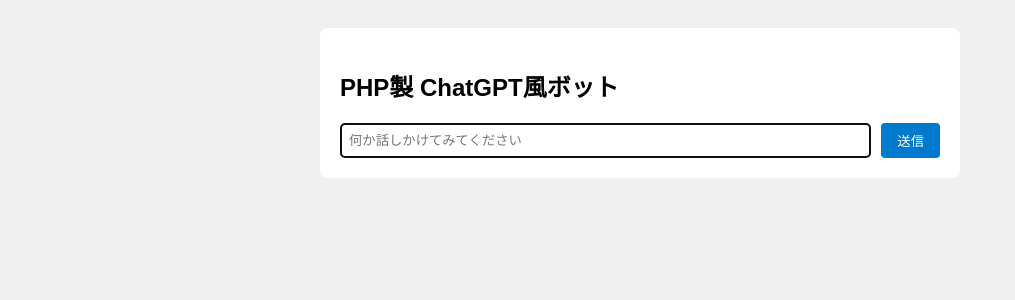
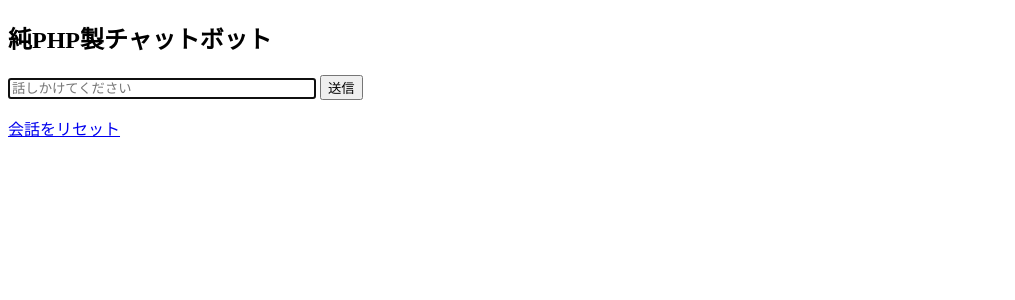
Before and after one commit to tamai-hideyuki/chat-php-gpt, a PHP site: page / in a window 1280 px wide. Shown: the top 300 px of the page, without its empty margins (0-1015 px from the left). Run offline with PHP 8.4, Linux system fonts and the light colour scheme.

Commit message:
[feat]
会話履歴をセッションで保存

入力文のカテゴリ分類で応答を変化

過去の会話を文脈に使って自然な風に

?reset=1 で履歴初期化（リダイレクトもあり）

```diff
--- a/index.php
+++ b/index.php
@@ -1,63 +1,97 @@
 <?php
 session_start();
 
-// --- 1. ユーザー入力処理 ---
+// --- セッションリセット処理 ---
+if (isset($_GET['reset'])) {
+    $_SESSION['chat'] = [];
+    header("Location: index.php");
+    exit;
+}
+
+// --- 入力取得 ---
 $input = $_POST['message'] ?? '';
 $reply = '';
 
-if ($input !== '') {
-    // 応答生成（ルールベース）
-    if (preg_match('/(こんにちは|やあ)/u', $input)) {
-        $reply = "こんにちは！ご質問は何でしょうか？";
-    } elseif (preg_match('/名前|あなた/u', $input)) {
-        $reply = "私はPHPでできたChatGPT風ボットです！";
-    } elseif (preg_match('/AI|人工知能/u', $input)) {
-        $reply = "AIって面白いですよね。私はルールベースですが……。";
-    } elseif (preg_match('/(さようなら|バイバイ)/u', $input)) {
-        $reply = "お話しできて楽しかったです。またいつでも！";
+// --- カテゴリ分類ロジック ---
+function categorize($input) {
+    $input = mb_strtolower($input);
+    if (preg_match('/(こんにちは|やあ|おはよう|こんばんは)/u', $input)) {
+        return 'greeting';
+    } elseif (preg_match('/(あなたは|誰|名前)/u', $input)) {
+        return 'identity';
+    } elseif (preg_match('/(ありがとう|助かった)/u', $input)) {
+        return 'thanks';
+    } elseif (preg_match('/(さようなら|ばいばい)/u', $input)) {
+        return 'goodbye';
+    } elseif (preg_match('/(疲れた|元気|調子)/u', $input)) {
+        return 'feeling';
+    } elseif (preg_match('/\?$/u', $input)) {
+        return 'question';
     } else {
-        $reply = "「{$input}」について考えてみます…（風）";
+        return 'other';
+    }
 }
 
-    // --- 2. セッションに会話履歴を保存 ---
+// --- 応答生成ロジック ---
+function generateReply($input, $context) {
+    $category = categorize($input);
+    switch ($category) {
+        case 'greeting':
+            return "こんにちは！今日はどんな話をしましょうか？";
+        case 'identity':
+            return "私はPHPだけで作られたチャットボットですよ。";
+        case 'thanks':
+            return "どういたしまして！また何かあればどうぞ！";
+        case 'goodbye':
+            return "お話しできて楽しかったです。またね！";
+        case 'feeling':
+            return "気分の波ってありますよね。無理せずいきましょう。";
+        case 'question':
+            return "それは難しい質問ですね…。ちょっと考えてみます。";
+        default:
+            if (str_contains($context, 'こんにちは')) {
+                return "最近どうですか？元気にしていますか？";
+            } elseif (str_contains($context, '調子')) {
+                return "無理せずいきましょうね。";
+            } else {
+                return "「{$input}」について、もう少し詳しく教えてもらえますか？";
+            }
+    }
+}
+
+// --- 応答処理 ---
+if ($input !== '') {
+    $last_bot_reply = $_SESSION['chat'][count($_SESSION['chat']) - 1]['bot'] ?? '';
+    $reply = generateReply($input, $last_bot_reply);
     $_SESSION['chat'][] = ['user' => $input, 'bot' => $reply];
 }
 ?>
 
-<!-- --- 3. HTML部分 --- -->
 <!DOCTYPE html>
 <html lang="ja">
 <head>
     <meta charset="UTF-8">
-    <title>PHP ChatGPT風ボット</title>
-    <style>
-        body { font-family: sans-serif; background: #f0f0f0; padding: 20px; }
-        .chat-box { background: white; padding: 20px; max-width: 600px; margin: auto; border-radius: 8px; }
-        .message { margin: 10px 0; }
-        .user { font-weight: bold; color: #007acc; }
-        .bot  { color: #333; }
-        form { margin-top: 20px; display: flex; gap: 10px; }
-        input[type="text"] { flex: 1; padding: 8px; border: 1px solid #ccc; border-radius: 4px; }
-        button { padding: 8px 16px; border: none; background: #007acc; color: white; border-radius: 4px; cursor: pointer; }
-    </style>
+    <title>PHPチャットボット</title>
 </head>
 <body>
-<div class="chat-box">
-    <h2>PHP製 ChatGPT風ボット</h2>
+<h2>純PHP製チャットボット</h2>
 
-    <!-- --- 4. 会話表示 --- -->
+<!-- 会話履歴 -->
 <?php if (!empty($_SESSION['chat'])): ?>
-        <?php foreach ($_SESSION['chat'] as $log): ?>
-            <div class="message user"> あなた: <?= htmlspecialchars($log['user']) ?></div>
-            <div class="message bot"> PHP-Bot: <?= htmlspecialchars($log['bot']) ?></div>
+    <?php foreach ($_SESSION['chat'] as $entry): ?>
+        <p><strong> あなた:</strong> <?= htmlspecialchars($entry['user']) ?></p>
+        <p><strong> 純正PHPボット:</strong> <?= htmlspecialchars($entry['bot']) ?></p>
+        <hr>
     <?php endforeach; ?>
 <?php endif; ?>
 
-    <!-- --- 5. 入力フォーム --- -->
+<!-- 入力フォーム -->
 <form method="POST">
-        <input type="text" name="message" placeholder="何か話しかけてみてください" required autofocus>
+    <input type="text" name="message" placeholder="話しかけてください" style="width:300px;" required autofocus>
     <button type="submit">送信</button>
 </form>
-</div>
+
+<!-- リセットリンク -->
+<p><a href="?reset=1"> 会話をリセット</a></p>
 </body>
 </html>
```
Also changed, not shown: README.md. Lines whose indentation alone changed are shown as unchanged.
